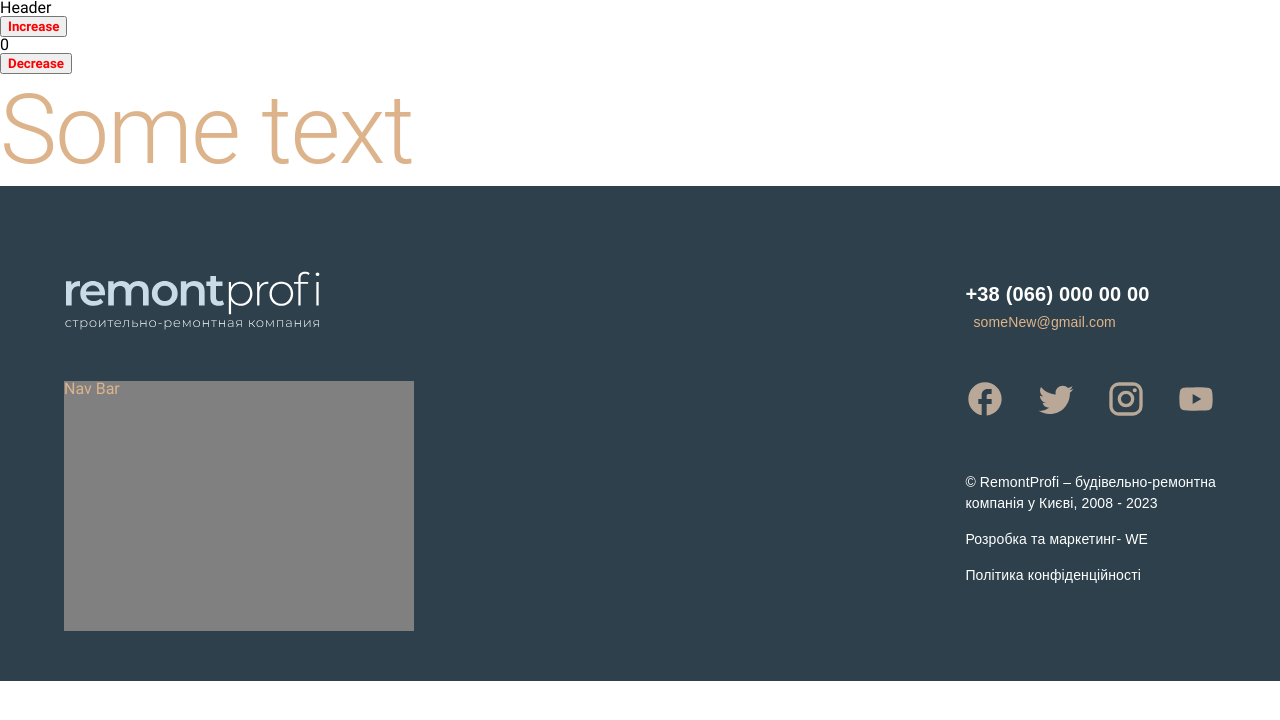
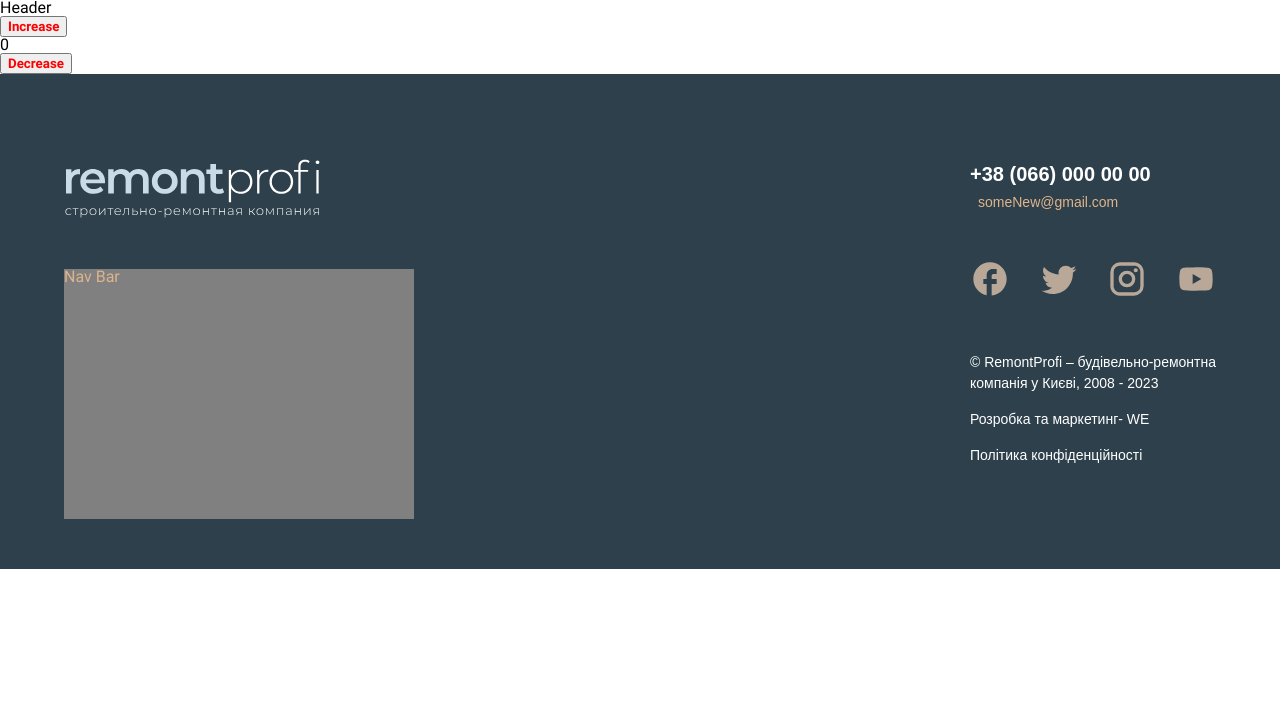
Before and after one commit to AntonKramarchuk/Kramax.com, a React (Create React App) app in the folder client/: page / in a window 1280 px wide. Shown: the top 720 px of the page. Built offline with nearby package versions, Linux system fonts and the light colour scheme.

Commit message:
styled in MUI

```diff
--- a/client/src/components/Footer/ContactsFooter/ContactsFooter.jsx
+++ b/client/src/components/Footer/ContactsFooter/ContactsFooter.jsx
@@ -5,70 +5,68 @@ import TwitterIcon from '@mui/icons-material/Twitter';
 import InstagramIcon from '@mui/icons-material/Instagram';
 import YouTubeIcon from '@mui/icons-material/YouTube';
 import {format} from 'date-fns'
-import{Link as RouterLink } from 'react-router-dom'
+import {Link as RouterLink} from 'react-router-dom'
+import {styled} from '@mui/material/styles';
+
+const StyledTypography = styled(Typography)(() => ({
+    color: '#FFF',
+    fontSize: '14px',
+    fontWeight: '200',
+    paddingBottom: '15px',
+}));
+const HoverStyledTypography = styled(StyledTypography)(() => ({
+    '&:hover': {
+        textDecoration: 'underline',
+    },
+}));
+
 function ContactsFooter() {
     return (
         <Box component='div' sx={{display: 'flex', flexDirection: 'column', alignItems: 'flex-start'}}>
             <Typography variant="body1" component='span' sx={{
                 color: '#FFF',
-                fontFamily: 'Montserrat, sans-serif',
                 fontSize: '20px',
                 fontWeight: '600',
                 lineHeight: "24px",
                 "&:hover": {textDecoration: 'underline'}
             }}>
-                <MaterialUILink href="tel:+38 (066) 000 00 00" underline="none" color="inherit">+38 (066) 000 00 00</MaterialUILink>
+                <MaterialUILink href="tel:+38 (066) 000 00 00" underline="none" color="inherit">+38 (066) 000 00
+                    00</MaterialUILink>
             </Typography>
             <Typography variant="body1" component='span' m={1} sx={{
                 color: '#DFB48B',
-                fontFamily: 'Montserrat, sans-serif',
                 fontSize: '14px',
                 fontWeight: '400',
                 lineHeight: "17px",
                 "&:hover": {textDecoration: 'underline'}
-            }}><MaterialUILink href="mailto:someNew@gmail.com" underline="none" color="inherit">someNew@gmail.com</MaterialUILink>
+            }}><MaterialUILink href="mailto:someNew@gmail.com" underline="none"
+                               color="inherit">someNew@gmail.com</MaterialUILink>
             </Typography>
             <List sx={{width: '100%', padding: '40px 0 50px 0'}}>
                 <ListItemIcon sx={{color: '#b9a897', display: 'flex', justifyContent: 'space-between'}}>
-                   <MaterialUILink href='https://facebook.com/' color="inherit" target="_blank" rel="noopener noreferrer"><FacebookOutlinedIcon sx={{ fontSize: 40, '&:hover': {color: '#DFB48B'}}}/></MaterialUILink>
-                    <MaterialUILink href='https://www.twitter.com/' color="inherit" target="_blank" rel="noopener noreferrer"><TwitterIcon sx={{ fontSize: 40, '&:hover': {color: '#DFB48B'}}}/></MaterialUILink>
-                    <MaterialUILink href='https://www.instagram.com/' color="inherit"target="_blank" rel="noopener noreferrer" ><InstagramIcon sx={{ fontSize: 40, '&:hover': {color: '#DFB48B'}}}/></MaterialUILink>
-                    <MaterialUILink href='https://www.youtube.com/' color="inherit" target="_blank" rel="noopener noreferrer"><YouTubeIcon sx={{ fontSize: 40, '&:hover': {color: '#DFB48B'}}}/></MaterialUILink>
+                    <MaterialUILink href='https://facebook.com/' color="inherit" target="_blank"
+                                    rel="noopener noreferrer"><FacebookOutlinedIcon/></MaterialUILink>
+                    <MaterialUILink href='https://www.twitter.com/' color="inherit" target="_blank"
+                                    rel="noopener noreferrer"><TwitterIcon/></MaterialUILink>
+                    <MaterialUILink href='https://www.instagram.com/' color="inherit" target="_blank"
+                                    rel="noopener noreferrer"><InstagramIcon/></MaterialUILink>
+                    <MaterialUILink href='https://www.youtube.com/' color="inherit" target="_blank"
+                                    rel="noopener noreferrer"><YouTubeIcon/></MaterialUILink>
                 </ListItemIcon>
             </List>
-            <Box>
-                <Typography component='p' sx={{
-                    color: '#FFF',
-                    fontFamily: 'Montserrat, sans-serif',
-                    fontSize: '14px',
-                    fontWeight: '200',
-                    paddingBottom: '15px',
-                }}>
+            <Box component='div'>
+                <StyledTypography component='p'>
                     © RemontProfi – будівельно-ремонтна <br/>компанія у Києві, 2008 - {format(new Date(), 'yyyy')}
-                </Typography>
-                <Typography component='p' sx={{
-                    color: '#FFF',
-                    fontFamily: 'Montserrat, sans-serif',
-                    fontSize: '14px',
-                    fontWeight: '200',
-                    paddingBottom: '15px',
-                    '&:hover':{textDecoration:'underline'}
-                }}>
-                    <MaterialUILink href='#' color="inherit" underline="none" target="_blank" rel="noopener noreferrer">Розробка та маркетинг- WE</MaterialUILink>
-                </Typography>
-                <Typography component='p' sx={{
-                    color: '#FFF',
-                    fontFamily: 'Montserrat, sans-serif',
-                    fontSize: '14px',
-                    fontWeight: '200',
-                    '&:hover':{textDecoration:'underline'}
-                }}>
-                   <MaterialUILink component={RouterLink}  target="_blank" to='privacy' underline="none" color="inherit">Політика конфіденційності </MaterialUILink>
-                </Typography>
-
+                </StyledTypography>
+                <HoverStyledTypography component='p'>
+                    <MaterialUILink href='#' color="inherit" underline="none" target="_blank" rel="noopener noreferrer">Розробка
+                        та маркетинг- WE</MaterialUILink>
+                </HoverStyledTypography>
+                <HoverStyledTypography component='p'>
+                    <MaterialUILink component={RouterLink} target="_blank" to='privacy' underline="none"
+                                    color="inherit">Політика конфіденційності </MaterialUILink>
+                </HoverStyledTypography>
             </Box>
-
-
         </Box>
 
     );
--- a/client/src/components/Test/Test.jsx
+++ /dev/null
@@ -1,12 +0,0 @@
-import React from 'react';
-import {Typography} from "@mui/material";
-
-function Test() {
-    return (
-      <Typography variant='h1' sx={{color: 'text.secondary'}}>
-          Some text
-      </Typography>
-    );
-}
-
-export default Test;
--- a/client/src/pages/Home/Home.jsx
+++ b/client/src/pages/Home/Home.jsx
@@ -1,12 +1,10 @@
 import React from 'react';
 import Example from "../../components/Example/Example";
-import Test from "../../components/Test/Test";
 
 function Home() {
     return (
         <div>
             <Example></Example>
-            <Test></Test>
         </div>
     );
 }
--- a/client/src/theme/Theme.jsx
+++ b/client/src/theme/Theme.jsx
@@ -1,16 +1,27 @@
-import { createTheme  } from "@mui/material";
+import {createTheme} from "@mui/material";
+
 export const theme = createTheme({
-    palette:{
-        typography:{
-            fontFamily: 'Montserrat',
+    typography: {
+        fontFamily: 'Montserrat,sans-serif ',
+    },
+    components: {
+        MuiSvgIcon: {
+            styleOverrides: {
+                root: {
+                    fontSize: 40,
+                    '&:hover': {color: '#DFB48B'}
+                },
+            },
+        },
+    },
+    palette: {
 
-        },
         // primary:{
         //     50:'#2D404C',
         // },
-background:{
-  default: '#2D404C'  ,
-},
+        background: {
+            default: '#2D404C',
+        },
         text: {
             primary: '#C8DBE7',
             secondary: '#DDB38B',
```
